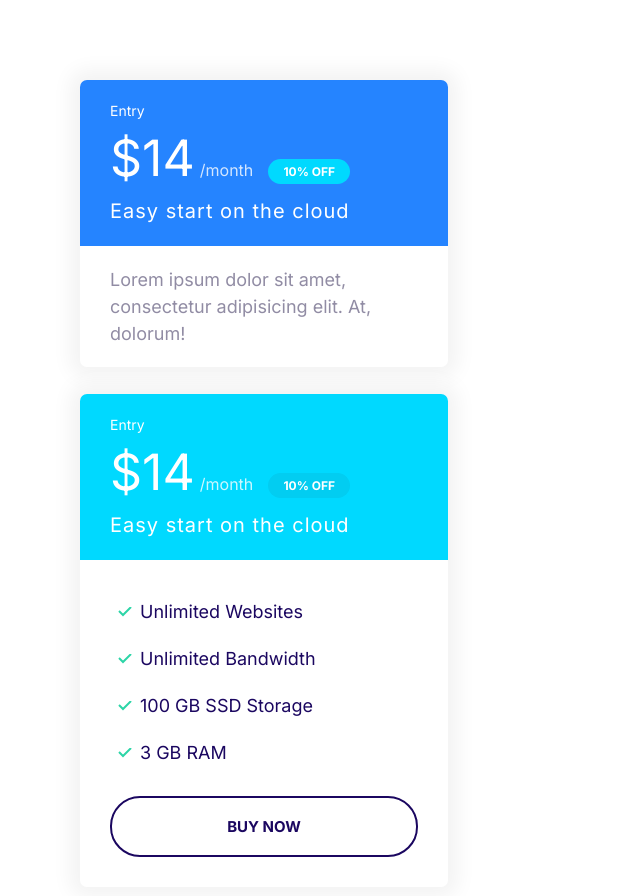
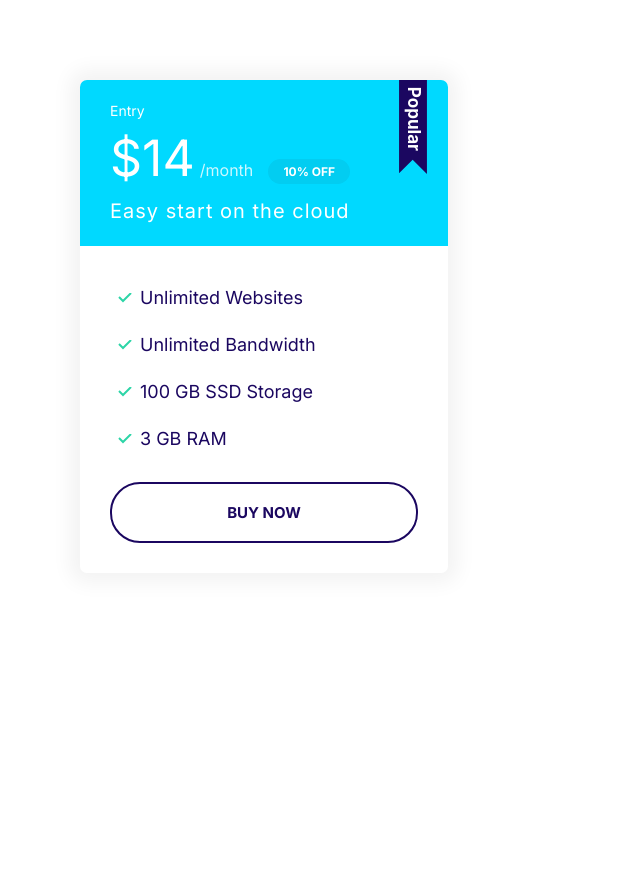
Before and after one commit to aliazani/html-css-project, a plain HTML site: page index.html in a window 1280 px wide. Shown: the whole page, without its empty margins (0-640 px from the left). After the commit the page ends 800 px from the top, so only its background shows below. Drawn offline with Linux system fonts and the light colour scheme.

Commit message:
Build the popular-plan component.

```diff
--- a/css/styles.css
+++ b/css/styles.css
@@ -334,6 +334,19 @@ a {
   margin-bottom: 2rem;
 }
 
+.plan--popular .card__header {
+  position: relative;
+}
+
+.plan--popular .card__header::before {
+  content: url("../images/popular.svg");
+  width: 40px;
+  display: inline-block;
+  position: absolute;
+  top: -6px;
+  right: 4%;
+}
+
 @media screen and (min-width: 1024px) {
   .plan__name {
     font-size: 1.4rem;
--- a/index.html
+++ b/index.html
@@ -1,41 +1,28 @@
 <!DOCTYPE html>
 <html lang="en">
 <head>
-    <meta charset="UTF-8" />
+    <meta charset="UTF-8"/>
     <meta
             content="width=device-width, user-scalable=no, initial-scale=1.0, maximum-scale=1.0, minimum-scale=1.0"
             name="viewport"
     />
-    <meta content="ie=edge" http-equiv="X-UA-Compatible" />
+    <meta content="ie=edge" http-equiv="X-UA-Compatible"/>
     <!-- Fonts   -->
-    <link href="https://fonts.googleapis.com" rel="preconnect" />
-    <link crossorigin href="https://fonts.gstatic.com" rel="preconnect" />
+    <link href="https://fonts.googleapis.com" rel="preconnect"/>
+    <link crossorigin href="https://fonts.gstatic.com" rel="preconnect"/>
     <link
             href="https://fonts.googleapis.com/css2?family=Inter:wght@400;700&display=optional"
             rel="stylesheet"
     />
     <!-- Styles   -->
-    <link href="css/normalize.css" rel="stylesheet" />
-    <link href="css/styles.css" rel="stylesheet" />
+    <link href="css/normalize.css" rel="stylesheet"/>
+    <link href="css/styles.css" rel="stylesheet"/>
     <title>Document</title>
 </head>
 <body>
-    <div class="plan">
+
+<div class="plan plan--popular">
     <div style="width: 35%; padding: 4rem; overflow: hidden; margin: 4rem">
-        <div class="card card--primary">
-          <header class="card__header">
-            <h3 class="plan__name">Entry</h3>
-            <span class="plan__price">$14</span>
-            <span class="plan__billing-cycle">/month</span>
-            <span class="badge badge--secondary badge--small">10% OFF</span>
-            <span class="plan__description">Easy start on the cloud</span>
-          </header>
-          <div class="card__body">
-            Lorem ipsum dolor sit amet, consectetur adipisicing elit. At,
-            dolorum!
-          </div>
-        </div>
-        <br />
         <div class="card card--secondary">
             <header class="card__header">
                 <h3 class="plan__name">Entry</h3>
@@ -55,6 +42,5 @@
             </div>
         </div>
     </div>
-    </div>
 </body>
 </html>
```
Also changed, not shown: components/popular-plans.html (added, +20 -0 lines), images/popular.svg (added). Lines whose indentation alone changed are shown as unchanged.
